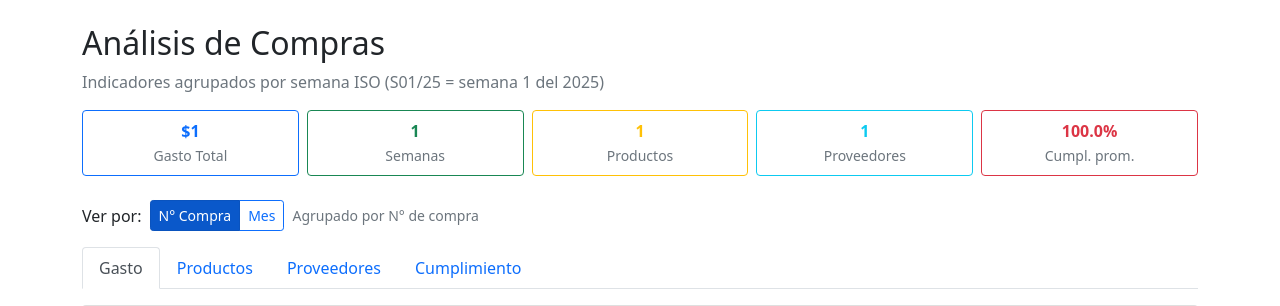
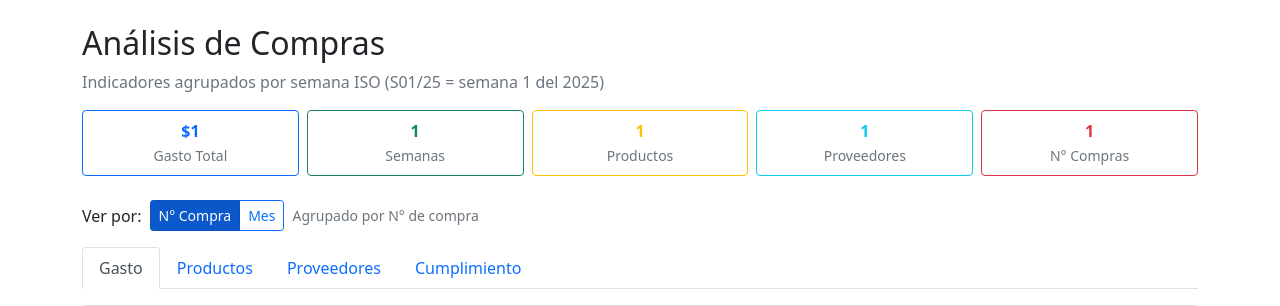
Before and after one commit to ecanar/AppMontebello, a Flask app: page /analisis in a window 1280 px wide. Shown: the part 80-386 px from the top of the page. Run offline with Flask 3, Linux system fonts and the light colour scheme; a user stored in the database is signed in; tables that the repository leaves empty hold one stand-in row (values such as "Sample post"); some libraries are stand-ins or nearby versions.

Commit message:
feat: reemplazar Cumpl.prom por N de Compras en tarjetas analisis

```diff
--- a/app.py
+++ b/app.py
@@ -979,7 +979,7 @@ def analisis():
     registros = HistoricoCompra.query.order_by(HistoricoCompra.Fec_Comp).all()
 
     empty = dict(sin_datos=True, total_gasto=0, n_semanas=0, n_productos=0,
-                 n_proveedores=0, cumpl_prom=0,
+                 n_proveedores=0, n_compras=0,
                  data_compra='{}', data_semana='{}', data_mes='{}',
                  top_productos='[]', top_frec='[]', top_proveedores='[]',
                  bod_top='[]', precio_evolucion_prods='[]')
@@ -1058,8 +1058,7 @@ def analisis():
         top5=top5_prods)
 
     total_gasto = round(sum(gasto_producto.values()), 2)
-    cumpl_vals  = data_semana['cumpl']
-    cumpl_prom  = round(sum(cumpl_vals)/len(cumpl_vals), 1) if cumpl_vals else 0
+    n_compras   = len(set(r.Id_Comp for r in registros))
 
     return render_template('analisis.html',
         sin_datos=False,
@@ -1067,7 +1066,7 @@ def analisis():
         n_semanas=len(semanas_set),
         n_productos=len(gasto_producto),
         n_proveedores=len(gasto_prov),
-        cumpl_prom=cumpl_prom,
+        n_compras=n_compras,
         data_compra=json.dumps(data_compra),
         data_semana=json.dumps(data_semana),
         data_mes=json.dumps(data_mes),
--- a/templates/analisis.html
+++ b/templates/analisis.html
@@ -51,8 +51,8 @@
     <div class="col-6 col-md">
         <div class="card text-center border-danger h-100">
             <div class="card-body py-2 px-1">
-                <div class="fw-bold text-danger fs-6">{{ cumpl_prom }}%</div>
-                <small class="text-muted">Cumpl. prom.</small>
+                <div class="fw-bold text-danger fs-6">{{ n_compras }}</div>
+                <small class="text-muted">N° Compras</small>
             </div>
         </div>
     </div>
```
